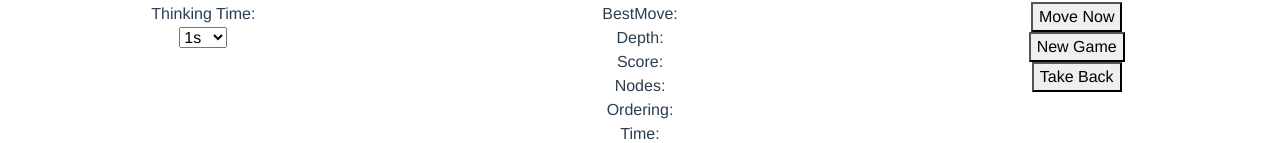
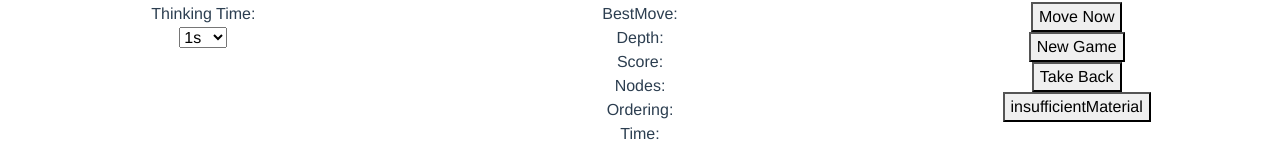
Before and after one commit to napoleon-commits/npm-chess-engine, a Vue app: page /#/ in a window 1280 px wide. Shown: the part 987-1130 px from the top of the page. Built offline with nearby package versions, Linux system fonts and the light colour scheme.

Commit message:
not enough material

```diff
--- a/src/components/Engine.vue
+++ b/src/components/Engine.vue
@@ -57,6 +57,8 @@
         <button type="button" @click="moveNow">Move Now</button><br />
         <button type="button" @click="vueNewGame">New Game</button><br />
         <button type="button" @click="vueTakeBack">Take Back</button><br />
+        <button type="button" @click="insufficientMaterial">insufficientMaterial</button><br />
+        <!-- <button type="button" @click="vueTakeBack">Take Back</button><br /> -->
       </div>
     </div>
   </div>
@@ -67,11 +69,11 @@
 
 import { InitFilesRanksBrd, InitHashKeys, InitSq120To64, InitBoardVars } from '@/utils/main';
 import { ParseFen, PrintBoard } from '@/utils/board';
-import { START_FEN, MoveStats, GameController } from '@/utils/def';
+import { START_FEN, MoveStats, GameController, BOOL } from '@/utils/def';
 import { SearchPosition } from '@/utils/search';
 import { InitMvvLva } from '@/utils/movegen';
 import { getHTMLChessPiece, get2DBoard } from '@/utils/vueboard';
-import { ClickedSpace, ClickedPiece, PreSearch, NewGame, takeBack } from '@/utils/gui';
+import { ClickedSpace, ClickedPiece, PreSearch, NewGame, takeBack, DrawMaterial } from '@/utils/gui';
 
 export default {
   data() {
@@ -156,6 +158,14 @@ export default {
       this.Time = MoveStats.Time;
       this.BestMove = MoveStats.BestMove;
     },
+    insufficientMaterial(){
+      // console.log("!@#");
+      if (DrawMaterial() === BOOL.TRUE) {
+        console.log("GAME DRAWN {insufficient material to mate}");
+      } else {
+        console.log("Enough material to mate")
+      }
+    }
   },
 };
 </script>
--- a/src/utils/gui.js
+++ b/src/utils/gui.js
@@ -55,7 +55,7 @@ function ThreeFoldRep() {
   return r;
 }
 
-function DrawMaterial() {
+export function DrawMaterial() {
   if (GameBoard.pceNum[PIECES.wP] !== 0 || GameBoard.pceNum[PIECES.bP] !== 0) return BOOL.FALSE;
   if (GameBoard.pceNum[PIECES.wQ] !== 0 || GameBoard.pceNum[PIECES.bQ] !== 0 ||
           GameBoard.pceNum[PIECES.wR] !== 0 || GameBoard.pceNum[PIECES.bR] !== 0) return BOOL.FALSE;
```
